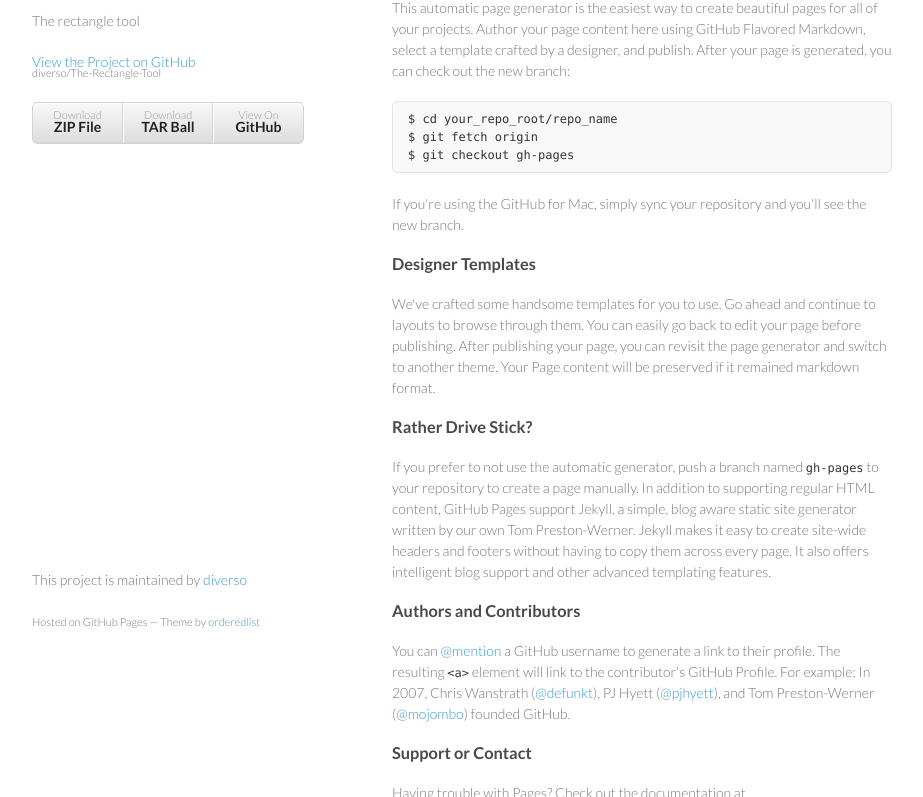
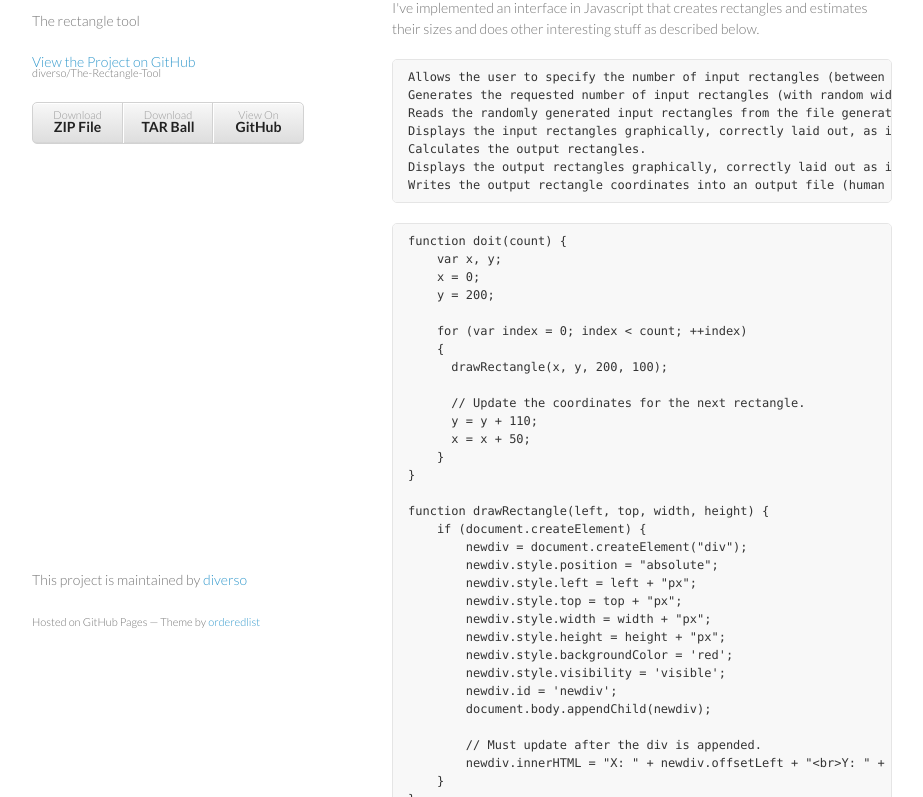
Before and after one commit to diverso/The-Rectangle-Tool, a plain HTML site: page index.html in a window 1280 px wide. Shown: the part 99-896 px from the top of the page, without its empty margins (178-1101 px from the left). Drawn offline with Linux system fonts and the light colour scheme.

````diff
--- a/index.html
+++ b/index.html
@@ -28,32 +28,102 @@
         </ul>
       </header>
       <section>
-        <h3>Welcome to GitHub Pages.</h3>
+        <h3>Welcome to Rectangle Tool page :)</h3>
 
-<p>This automatic page generator is the easiest way to create beautiful pages for all of your projects. Author your page content here using GitHub Flavored Markdown, select a template crafted by a designer, and publish. After your page is generated, you can check out the new branch:</p>
+<p>I've implemented an interface in Javascript that creates rectangles and estimates their sizes and does other interesting stuff as described below.</p>
 
-<pre><code>$ cd your_repo_root/repo_name
-$ git fetch origin
-$ git checkout gh-pages
+<pre><code>Allows the user to specify the number of input rectangles (between 3 and 30).
+Generates the requested number of input rectangles (with random widths and heights) and write them to a file (human readable).
+Reads the randomly generated input rectangles from the file generated in the step above.
+Displays the input rectangles graphically, correctly laid out, as in the example.
+Calculates the output rectangles.
+Displays the output rectangles graphically, correctly laid out as in the example above.
+Writes the output rectangle coordinates into an output file (human readable).
 </code></pre>
 
-<p>If you're using the GitHub for Mac, simply sync your repository and you'll see the new branch.</p>
+<pre lang="&lt;script&gt;"><code>function doit(count) {
+    var x, y;
+    x = 0;
+    y = 200;
 
-<h3>Designer Templates</h3>
+    for (var index = 0; index &lt; count; ++index)
+    {
+      drawRectangle(x, y, 200, 100);
 
-<p>We've crafted some handsome templates for you to use. Go ahead and continue to layouts to browse through them. You can easily go back to edit your page before publishing. After publishing your page, you can revisit the page generator and switch to another theme. Your Page content will be preserved if it remained markdown format.</p>
+      // Update the coordinates for the next rectangle.
+      y = y + 110;
+      x = x + 50;
+    }
+}
 
-<h3>Rather Drive Stick?</h3>
+function drawRectangle(left, top, width, height) {
+    if (document.createElement) {
+        newdiv = document.createElement("div");
+        newdiv.style.position = "absolute";
+        newdiv.style.left = left + "px";
+        newdiv.style.top = top + "px";
+        newdiv.style.width = width + "px";
+        newdiv.style.height = height + "px";
+        newdiv.style.backgroundColor = 'red';
+        newdiv.style.visibility = 'visible';
+        newdiv.id = 'newdiv';
+        document.body.appendChild(newdiv);
 
-<p>If you prefer to not use the automatic generator, push a branch named <code>gh-pages</code> to your repository to create a page manually. In addition to supporting regular HTML content, GitHub Pages support Jekyll, a simple, blog aware static site generator written by our own Tom Preston-Werner. Jekyll makes it easy to create site-wide headers and footers without having to copy them across every page. It also offers intelligent blog support and other advanced templating features.</p>
+        // Must update after the div is appended.
+        newdiv.innerHTML = "X: " + newdiv.offsetLeft + "&lt;br&gt;Y: " + newdiv.offsetTop + "&lt;br&gt;Width: " + newdiv.clientWidth + "&lt;br&gt;Height: " + newdiv.clientHeight;
+    }
+}
 
-<h3>Authors and Contributors</h3>
+function drawOnCanvas(count) {
+    var canvas = document.getElementById("myCanvas");
+    var ctx = canvas.getContext("2d");
+    ctx.fillStyle = "rgb(200,0,0)";
 
-<p>You can <a href="https://github.com/blog/821" class="user-mention">@mention</a> a GitHub username to generate a link to their profile. The resulting <code>&lt;a&gt;</code> element will link to the contributor's GitHub Profile. For example: In 2007, Chris Wanstrath (<a href="https://github.com/defunkt" class="user-mention">@defunkt</a>), PJ Hyett (<a href="https://github.com/pjhyett" class="user-mention">@pjhyett</a>), and Tom Preston-Werner (<a href="https://github.com/mojombo" class="user-mention">@mojombo</a>) founded GitHub.</p>
+    var listOfRects, x, y;
+    listOfRects = [];
+    x = 0;
+    y = 0;
+    for (var index = 0; index &lt; count; ++index)
+    {
+      listOfRects.push({
+          x: x,
+          y: y,
+          w: 10,
+          h: 15
+      });
+      // Update the coordinates for the next rectangle.
+      x = x + 15;
+      y = y + 2;
+    }
 
-<h3>Support or Contact</h3>
+    // Clear existing rectangles.
+    ctx.clearRect(0, 0, canvas.width, canvas.height);
+    // Draw all the new rectangles.
+    for (var index = 0; index &lt; listOfRects.length; ++index) {
+        var rect = listOfRects[index];
+        ctx.fillRect(rect.x, rect.y, rect.w, rect.h);
+    }
+}
 
-<p>Having trouble with Pages? Check out the documentation at <a href="http://help.github.com/pages">http://help.github.com/pages</a> or contact <a href="mailto:support@github.com">support@github.com</a> and we’ll help you sort it out.</p>
+// Draw 1 rectangle on both the canvas and the divs.
+drawOnCanvas(1);
+doit(1);
+
+// Add handler to determine when the count has changed.
+var input = document.getElementById("count");
+input.onchange = function() {
+    doit(this.value);
+    drawOnCanvas(this.value);
+};
+
+&lt;/script&gt;```
+
+If you're using the GitHub for Mac, simply sync your repository and you'll see the new branch.
+
+###
+Please feel free to contribute with your own tips and advices as this is just a project in progress.
+
+</code></pre>
       </section>
       <footer>
         <p>This project is maintained by <a href="https://github.com/diverso">diverso</a></p>
````
Also changed, not shown: params.json (+1 -1 lines).
